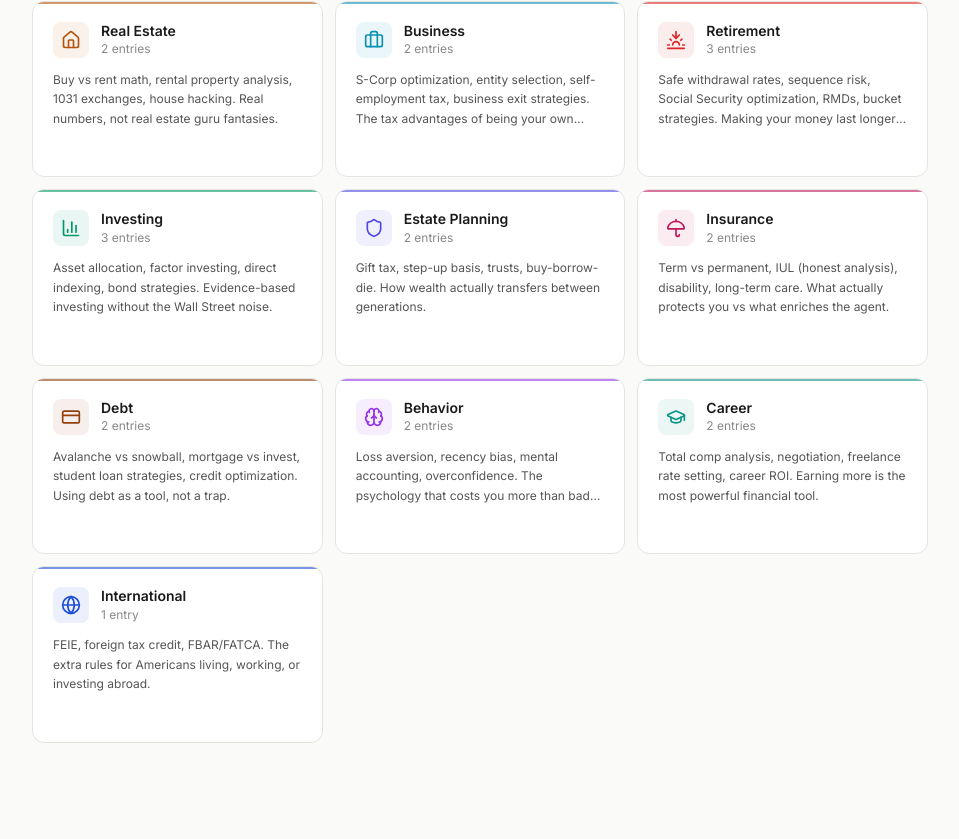
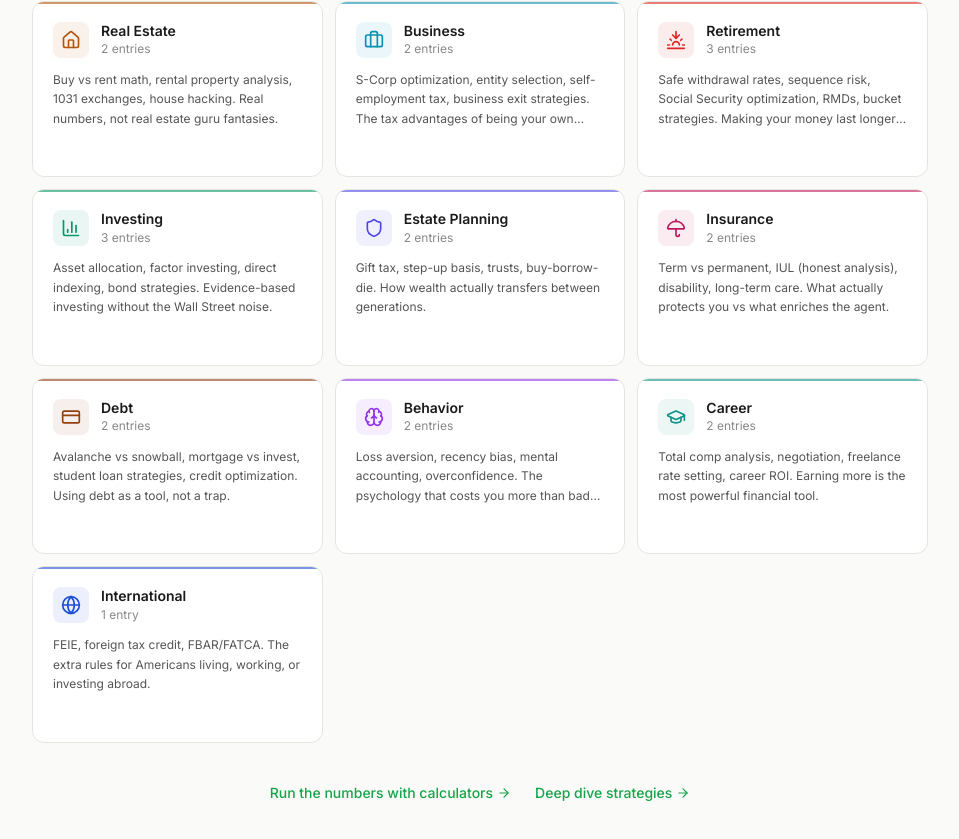
Before and after one commit to lordshua1337/uncommon-cents, a Next.js app: page /explore in a window 1280 px wide. Shown: the part 514-1353 px from the top of the page, without its empty margins (160-1119 px from the left). Before the commit the page ends 1321 px from the top, so only its background shows below. Built offline with nearby package versions, Linux system fonts and the light colour scheme.

Commit message:
feat: add prev/next nav to concept detail, cross-links on explore page
Concept detail pages now have prev/next navigation within the same
domain. Explore page bottom now links to calculators and learn pages.

```diff
--- a/src/app/concepts/[slug]/page.tsx
+++ b/src/app/concepts/[slug]/page.tsx
@@ -12,7 +12,7 @@ import {
   AlertCircle,
   Calculator,
 } from "lucide-react";
-import { concepts, getConceptBySlug, type FinancialConcept } from "@/lib/concepts";
+import { concepts, getConceptBySlug, getConceptsByDomain, type FinancialConcept } from "@/lib/concepts";
 import { getDomainById } from "@/lib/domains";
 
 type DepthTab = "accessible" | "intermediate" | "advanced";
@@ -84,6 +84,16 @@ export default function ConceptDetailPage() {
     () => (concept ? getDomainById(concept.domainId) : undefined),
     [concept]
   );
+
+  const { prevConcept, nextConcept } = useMemo(() => {
+    if (!concept) return { prevConcept: null, nextConcept: null };
+    const domainConcepts = getConceptsByDomain(concept.domainId);
+    const idx = domainConcepts.findIndex((c) => c.id === concept.id);
+    return {
+      prevConcept: idx > 0 ? domainConcepts[idx - 1] : null,
+      nextConcept: idx < domainConcepts.length - 1 ? domainConcepts[idx + 1] : null,
+    };
+  }, [concept]);
 
   if (!concept || !domain) {
     return (
@@ -225,13 +235,31 @@ export default function ConceptDetailPage() {
         </div>
 
         {/* Bottom nav */}
-        <div className="mt-8 pt-6 border-t border-border-light">
+        <div className="mt-8 pt-6 border-t border-border-light flex items-center justify-between">
+          <div className="flex flex-col gap-2">
             <Link
               href={`/explore/${domain.slug}`}
               className="text-sm text-text-muted hover:text-text-secondary transition-colors inline-flex items-center gap-1"
             >
               <ArrowLeft className="w-3.5 h-3.5" /> Back to {domain.shortName}
             </Link>
+            {prevConcept && (
+              <Link
+                href={`/concepts/${prevConcept.slug}`}
+                className="text-sm text-accent hover:text-accent-light transition-colors inline-flex items-center gap-1"
+              >
+                <ArrowLeft className="w-3.5 h-3.5" /> {prevConcept.name}
+              </Link>
+            )}
+          </div>
+          {nextConcept && (
+            <Link
+              href={`/concepts/${nextConcept.slug}`}
+              className="text-sm text-accent hover:text-accent-light transition-colors inline-flex items-center gap-1"
+            >
+              {nextConcept.name} <ArrowRight className="w-3.5 h-3.5" />
+            </Link>
+          )}
         </div>
       </div>
     </div>
--- a/src/app/explore/page.tsx
+++ b/src/app/explore/page.tsx
@@ -239,6 +239,26 @@ export default function ExplorePage() {
             ))}
           </div>
         )}
+
+        {/* Bottom links */}
+        {!isSearching && (
+          <div className="mt-10 flex flex-col sm:flex-row items-center justify-center gap-6">
+            <Link
+              href="/calculators"
+              className="text-accent text-sm font-medium hover:text-accent-light transition-colors inline-flex items-center gap-1"
+            >
+              Run the numbers with calculators
+              <ArrowRight className="w-3.5 h-3.5" />
+            </Link>
+            <Link
+              href="/learn"
+              className="text-accent text-sm font-medium hover:text-accent-light transition-colors inline-flex items-center gap-1"
+            >
+              Deep dive strategies
+              <ArrowRight className="w-3.5 h-3.5" />
+            </Link>
+          </div>
+        )}
       </div>
     </div>
   );
```
Lines whose indentation alone changed are shown as unchanged.
